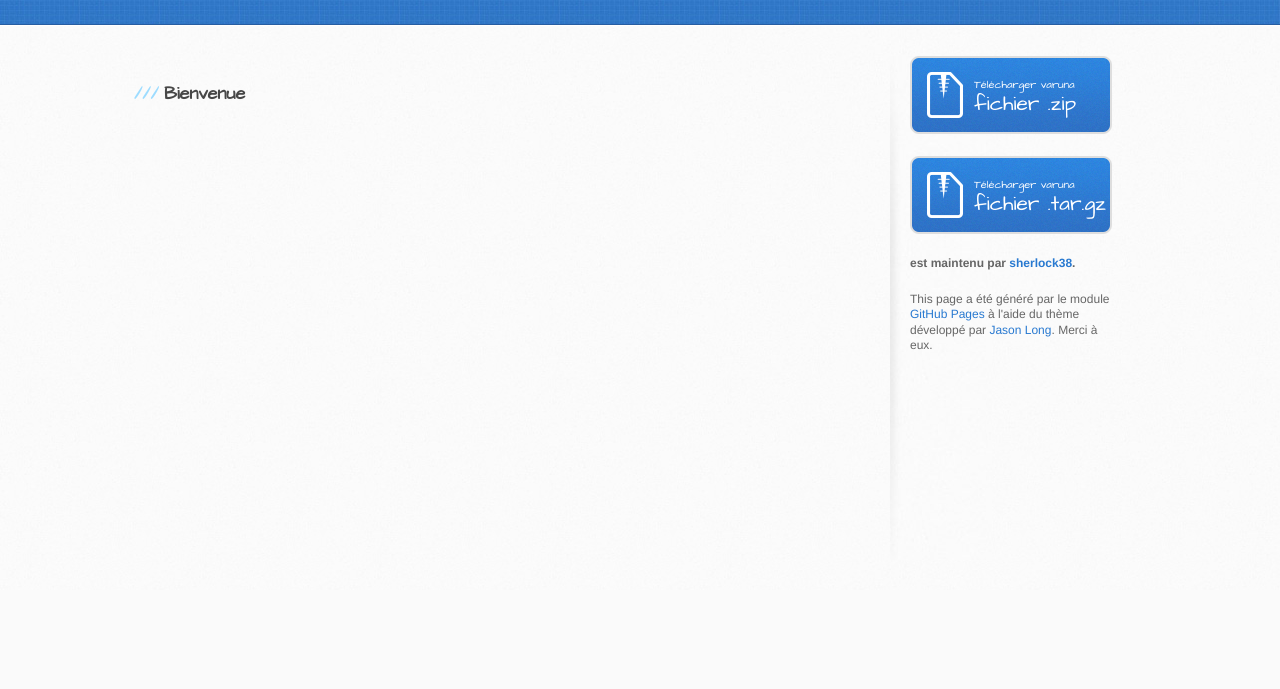
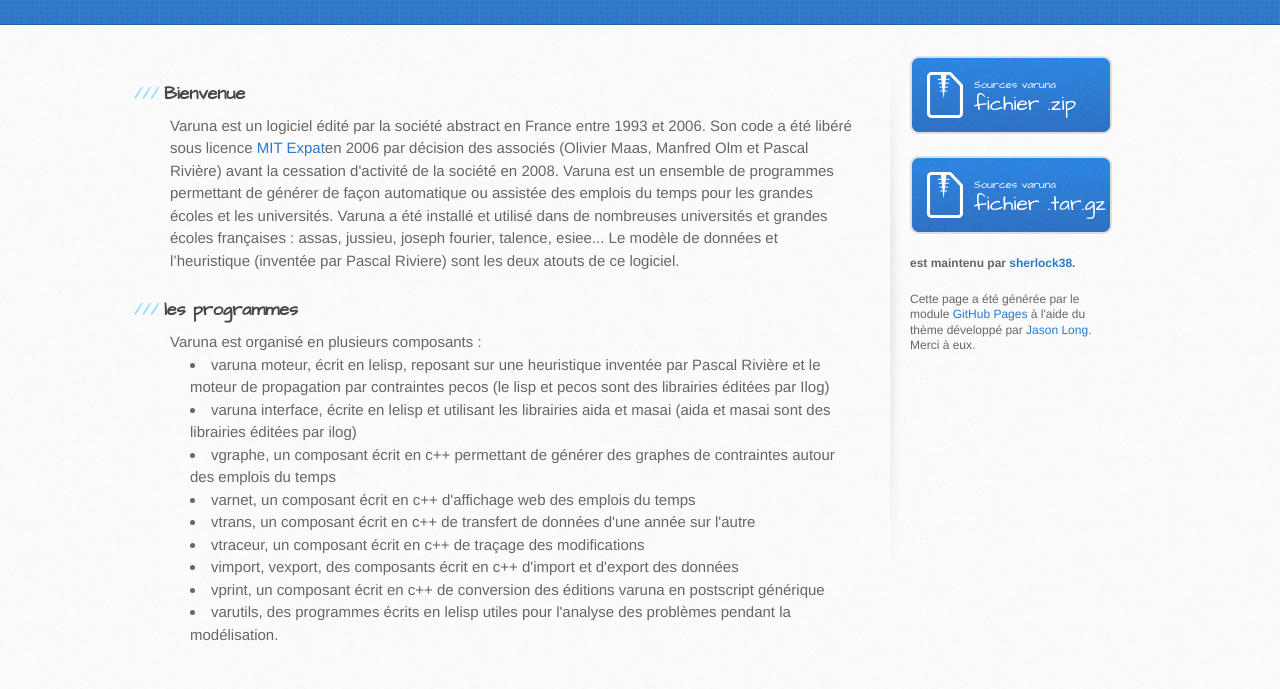
Before and after one commit to sherlock38/varuna, a plain HTML site: page index.html in a window 1280 px wide. Shown: the part 210-899 px from the top of the page. Before the commit the page ends 800 px from the top, so only its background shows below. Drawn offline with Linux system fonts and the light colour scheme.

Commit message:
ajout composant

```diff
--- a/index.html
+++ b/index.html
@@ -20,7 +20,7 @@
     <header>
       <div class="inner">
         <h1>Varuna</h1>
-        <h2>(vieux) programmes pour résoudre des emplois du temps</h2>
+        <h2>(vieux) programmes <br />pour résoudre des emplois du temps</h2>
         <a href="https://github.com/sherlock38/varuna" class="button"><small>Voir le projet sur</small>GitHub</a>
       </div>
     </header>
@@ -29,21 +29,38 @@
       <div class="inner clearfix">
         <section id="main-content">
           <h3>Bienvenue</h3>
-            <p></p>
+            <p>
+Varuna est un logiciel édité par la société abstract en France entre 1993 et 2006. Son code a été libéré sous licence <a href"http://fr.wikipedia.org/wiki/Licence_MIT#Mod.C3.A8le_de_la_licence_Expat" alt="MIT Expat">MIT Expat</a>en 2006 par décision des associés (Olivier Maas, Manfred Olm et Pascal Rivière) avant la cessation d'activité de la société en 2008.
+Varuna est un ensemble de programmes permettant de générer de façon automatique ou assistée des emplois du temps pour les grandes écoles et les universités. Varuna a été installé et utilisé dans de nombreuses universités et grandes écoles françaises : assas, jussieu, joseph fourier, talence, esiee...
+Le modèle de données et l’heuristique (inventée par Pascal Riviere) sont les deux atouts de ce logiciel.
+</p>
+<h3>les programmes</h3>
+Varuna est organisé en plusieurs composants :
+<ul>
+<li><em>varuna moteur</em>, écrit en lelisp, reposant sur une heuristique inventée par Pascal Rivière et le moteur de propagation par contraintes pecos (le lisp et pecos sont des librairies éditées par Ilog)</li>
+<li><em>varuna interface</em>, écrite en lelisp et utilisant les librairies aida et masai (aida et masai sont des librairies éditées par ilog)</li>
+<li><em>vgraphe</em>, un composant écrit en c++ permettant de générer des graphes de contraintes autour des emplois du temps</li>
+<li><em>varnet</em>, un composant écrit en c++ d'affichage web des emplois du temps</li>
+<li><em>vtrans</em>, un composant écrit en c++ de transfert de données d'une année sur l'autre</li>
+<li><em>vtraceur</em>, un composant écrit en c++ de traçage des modifications</li>
+<li><em>vimport</em>, vexport, des composants écrit en c++ d'import et d'export des données</li>
+<li><em>vprint</em>, un composant écrit en c++ de conversion des éditions varuna en postscript générique</li>
+<li><em>varutils</em>, des programmes écrits en lelisp utiles pour l'analyse des problèmes pendant la modélisation.</li>
+</ul>
         </section>
         <aside id="sidebar">
           <a href="https://github.com/sherlock38/varuna/zipball/core" class="button">
-            <small>Télécharger varuna</small>
+            <small>Sources varuna</small>
             fichier .zip
           </a>
           <a href="https://github.com/sherlock38/varuna/tarball/master" class="button">
-            <small>Télécharger varuna</small>
+            <small>Sources varuna</small>
             fichier .tar.gz
           </a>
 
           <p class="repo-owner"><a href="https://github.com/sherlock38/varuna"></a> est maintenu par <a href="https://github.com/sherlock38">sherlock38</a>.</p>
 
-          <p>This page a été généré par le module <a href="pages.github.com">GitHub Pages</a> à l'aide du thème développé par <a href="http://twitter.com/jasonlong">Jason Long</a>. Merci à eux.</p>
+          <p>Cette page a été générée par le module <a href="pages.github.com">GitHub Pages</a> à l'aide du thème développé par <a href="http://twitter.com/jasonlong">Jason Long</a>. Merci à eux.</p>
         </aside>
       </div>
     </div>
```
